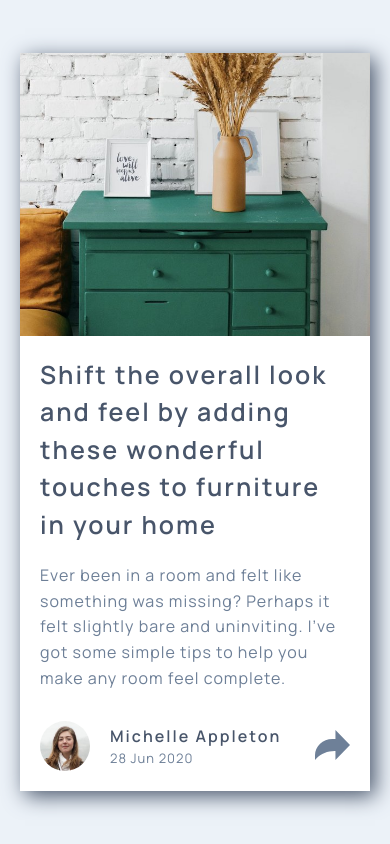
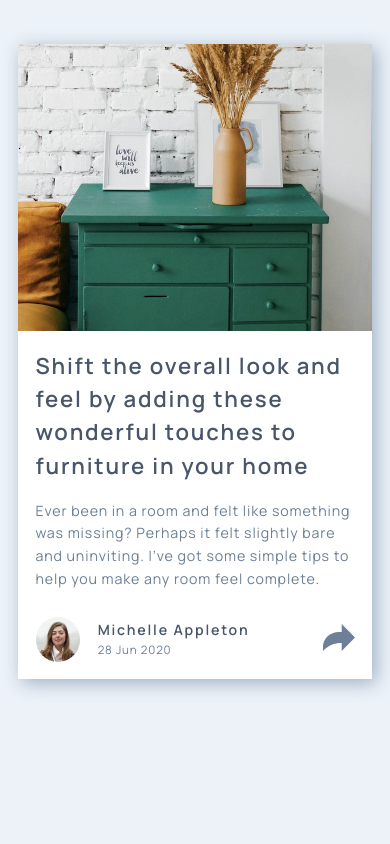
Before and after one commit to freetart/FEM-article-preview, a plain HTML site: page index.html in a window 390 px wide. Drawn offline with Linux system fonts and the light colour scheme.

Commit message:
fixed centering issue & refactored scss

```diff
--- a/scss/_components.scss
+++ b/scss/_components.scss
@@ -1,11 +1,12 @@
+// article card
 .article {
   @include maxWidthSm;
   display: grid;
   grid-template-columns: 1fr 1.5fr;
   background-color: color(white);
-  box-shadow: 0.5rem 0.5rem 2rem color(primary);
+  box-shadow: 0.5rem 0.5rem 2rem color(tertiary);
 
-  @media (max-width: 600px) {
+  @include responsive(md) {
     grid-template-columns: 1fr;
 
     &-img {
@@ -23,6 +24,10 @@
   &-info {
     padding: 2rem;
 
+    @include responsive(sm) {
+      padding: 1.5rem;
+    }
+
     &-title {
       @include headingStyles;
       font-size: size(lg);
@@ -39,6 +44,10 @@
       display: flex;
       align-items: center;
       justify-content: space-between;
+
+      @include responsive(sm) {
+        flex-direction: column;
+      }
 
       &-left {
         display: flex;
@@ -67,13 +76,15 @@
       &-right {
         img {
           width: 3.5rem;
+
+          @include responsive(sm) {
+            width: 2.5rem;
+            padding-top: 2rem;
+          }
         }
       }
     }
   }
 }
 
-// .share-btn img,
-// .article-info-author-left img {
-//   width: 10rem;
-// }
+// pop up
--- a/scss/_layout.scss
+++ b/scss/_layout.scss
@@ -1,8 +1,4 @@
 .article-container {
   @include flexCenter;
   @include sectionSpacing;
-  height: 100vh;
-  width: 100vw;
-  margin: 0;
-  background-color: color(quaternary);
 }
--- a/scss/abstracts/_mixins.scss
+++ b/scss/abstracts/_mixins.scss
@@ -34,3 +34,17 @@
   max-width: 1000px;
   margin: 0 auto;
 }
+
+@mixin responsive($breakpoint) {
+  @if ($breakpoint == md) {
+    @media (max-width: 600px) {
+      @content;
+    }
+  }
+
+  @if ($breakpoint == sm) {
+    @media (max-width: 350px) {
+      @content;
+    }
+  }
+}
--- a/scss/base/_base.scss
+++ b/scss/base/_base.scss
@@ -15,10 +15,23 @@
 html {
   font-size: 62.5%;
   scroll-behavior: smooth;
+
+  @include responsive(md) {
+    font-size: 55.5%;
+  }
 }
 
 body {
+  @include flexCenter;
   font-family: "Manrope", sans-serif;
+  overflow-x: hidden;
+  height: 100vh;
+  width: 100vw;
+  background-color: color(quaternary);
+
+  @include responsive(md) {
+    height: auto;
+  }
 }
 
 img {
```
Also changed, not shown: css/main.min.css, 1 other file.
